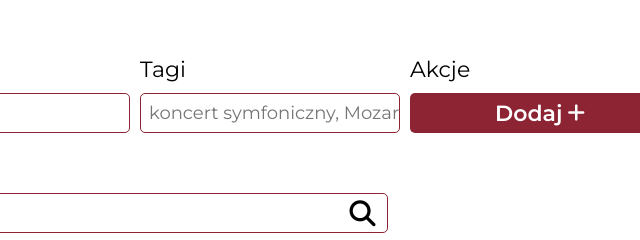
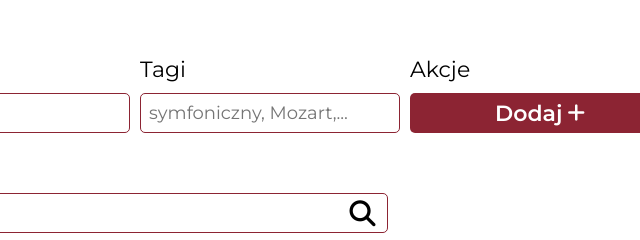
Before and after one commit to CharlesSquirel/System-archiwizacji-FL, a plain HTML site: page index.html in a window 1280 px wide. Shown: the part 141-381 px from the top of the page, 640-1280 px from the left. Drawn offline with Linux system fonts and the light colour scheme.

Commit message:
Placeholder tags input zmiana

```diff
--- a/index.html
+++ b/index.html
@@ -35,7 +35,7 @@
         </div>
         <div class="tags-box input-box">
           <label for="tags">Tagi</label>
-          <input type="text" id="tags" class="tags" placeholder="koncert symfoniczny, Mozart,..." autocomplete="off" />
+          <input type="text" id="tags" class="tags" placeholder="symfoniczny, Mozart,..." autocomplete="off" />
           <p class="add-form-error error-tags">Error message error message</p>
         </div>
         <div class="action-box input-box">
```
